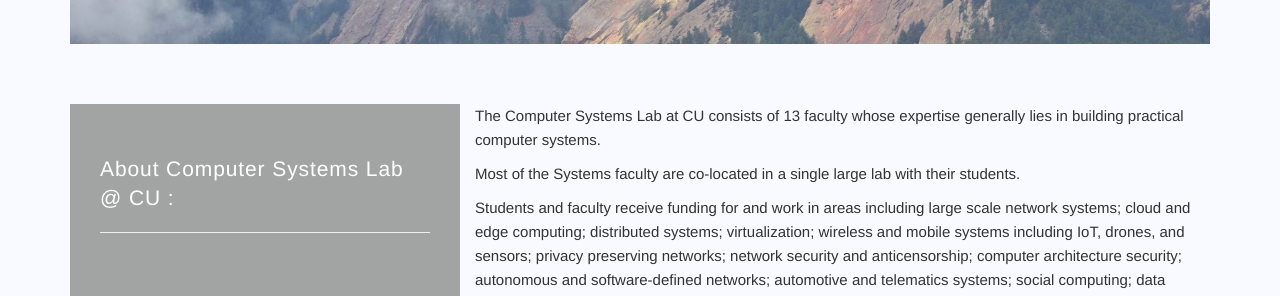
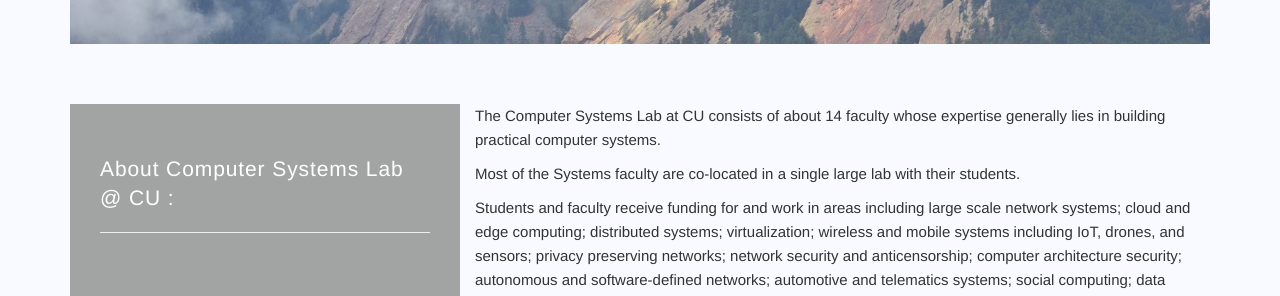
Before and after one commit to cu-computer-systems/cu-computer-systems.github.io, a Jekyll site: the page built from about.html, in a window 1280 px wide. Shown: the part 552-848 px from the top of the page. Built offline with Jekyll 4.4.1, drawn with Linux system fonts in a browser that asks for light colours; nearby versions of some CDN libraries.

Commit message:
Rick: changing number of faculty to 14

```diff
--- a/about.html
+++ b/about.html
@@ -56,7 +56,7 @@ permalink: /about
         <br><br>
         <p>Sed nec diam eu diam mattis viverra. Nulla fringilla, orci ac euismod semper, magna diam porttitor mauris, quis sollicitudin sapien justo in libero. Vestibulum mollis mauris enim. Morbi euismod magna ac lorem rutrum elementum. Donec viverra auctor lobortis. Pellentesque eu est a nulla placerat dignissim. Morbi a enim in magna semper bibendum. Etiam scelerisque, nunc.</p></p>-->
 
-	<p>The Computer Systems Lab at CU consists of 13 faculty whose expertise generally lies in building practical computer systems.</p>
+	<p>The Computer Systems Lab at CU consists of about 14 faculty whose expertise generally lies in building practical computer systems.</p>
 	<p> Most of the Systems faculty are co-located in a single large lab with their students.</p>
 	<p>Students and faculty receive funding for and work in areas including large scale network systems; cloud and edge computing; distributed systems; virtualization; wireless and mobile systems including IoT, drones, and sensors; privacy preserving networks; network security and anticensorship; computer architecture security; autonomous and software-defined networks; automotive and telematics systems; social computing; data analytics; distributed and embedded machine learning and computer vision; and cybersafety and cyberbullying.</p>
 
```
